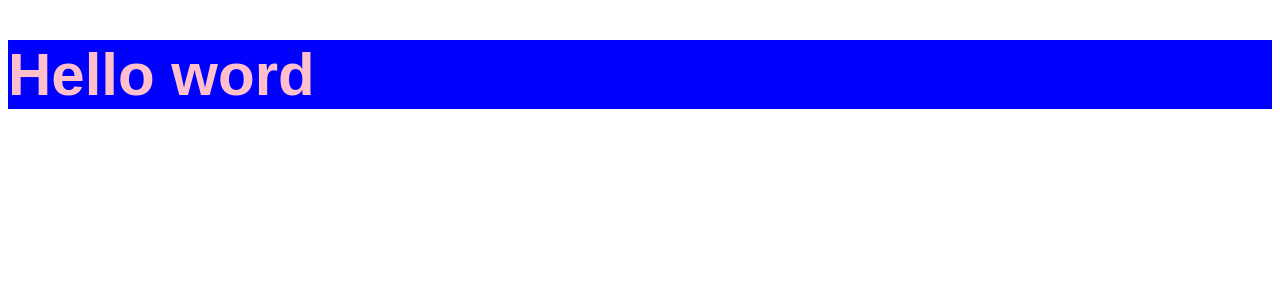
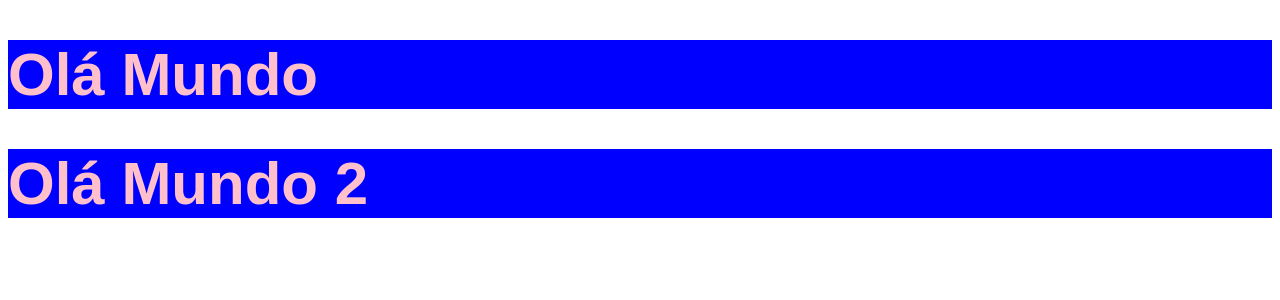
Before and after one commit to felipemimoura/chronos, a React (Vite) app: page / in a window 1280 px wide. Shown: the top 300 px of the page. Built offline with nearby package versions, Linux system fonts and the light colour scheme.

Commit message:
feat: use props on component Heading

```diff
--- a/src/App.tsx
+++ b/src/App.tsx
@@ -4,7 +4,13 @@ import './styles/theme.css';
 import './styles/global.css';
 
 function App() {
-  return <Heading />;
+  return (
+    <>
+      <Heading attr='teste'>Olá Mundo</Heading>
+
+      <Heading>Olá Mundo 2</Heading>
+    </>
+  );
 }
 
 export default App;
--- a/src/componentes/Heading.tsx
+++ b/src/componentes/Heading.tsx
@@ -1,4 +1,5 @@
 import styles from './Heading.module.css';
-export function Heading() {
-  return <h1 className={styles.heading}>Hello word</h1>;
+
+export function Heading(props) {
+  return <h1 className={styles.heading}>{props.children}</h1>;
 }
```
